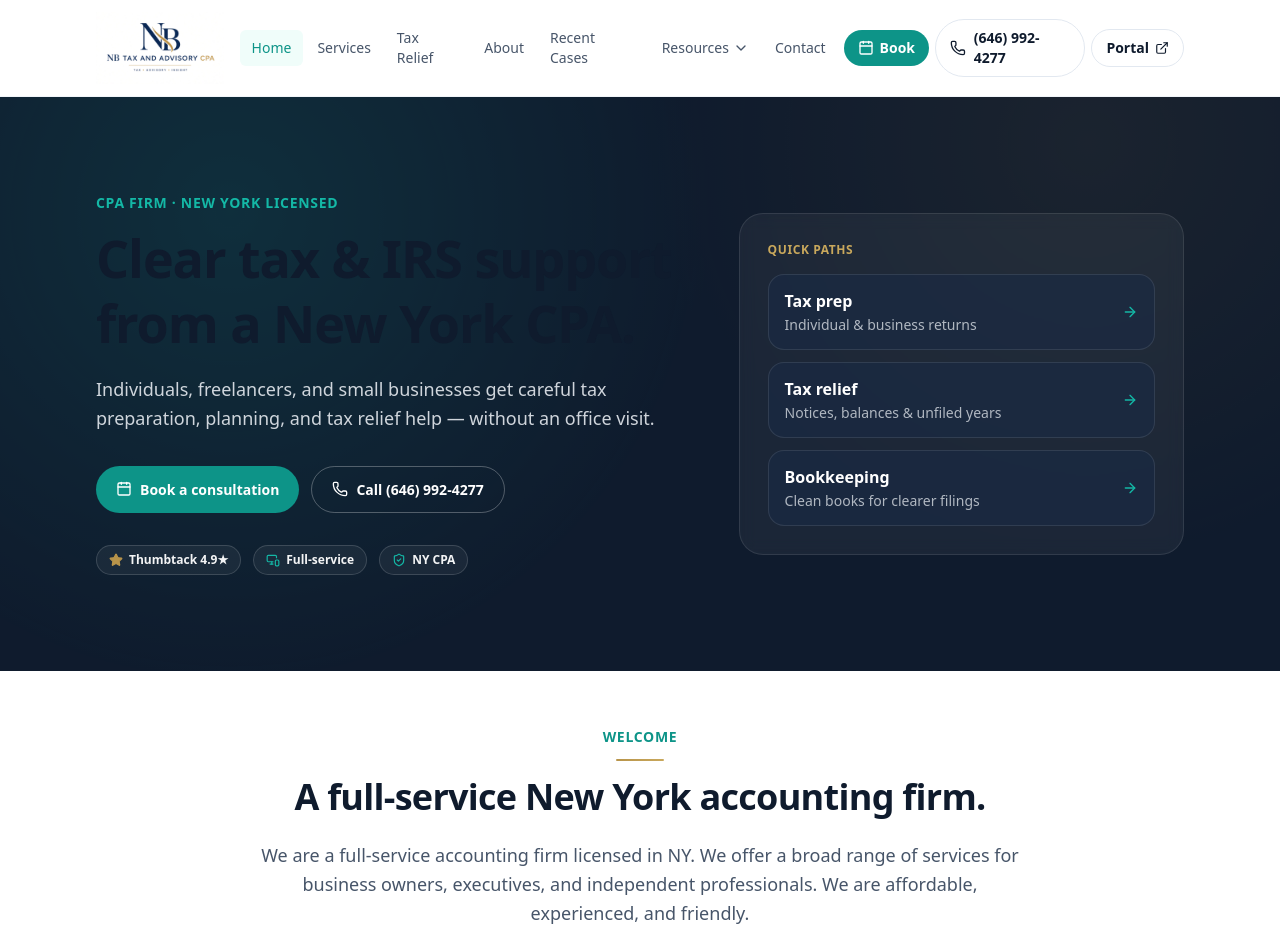
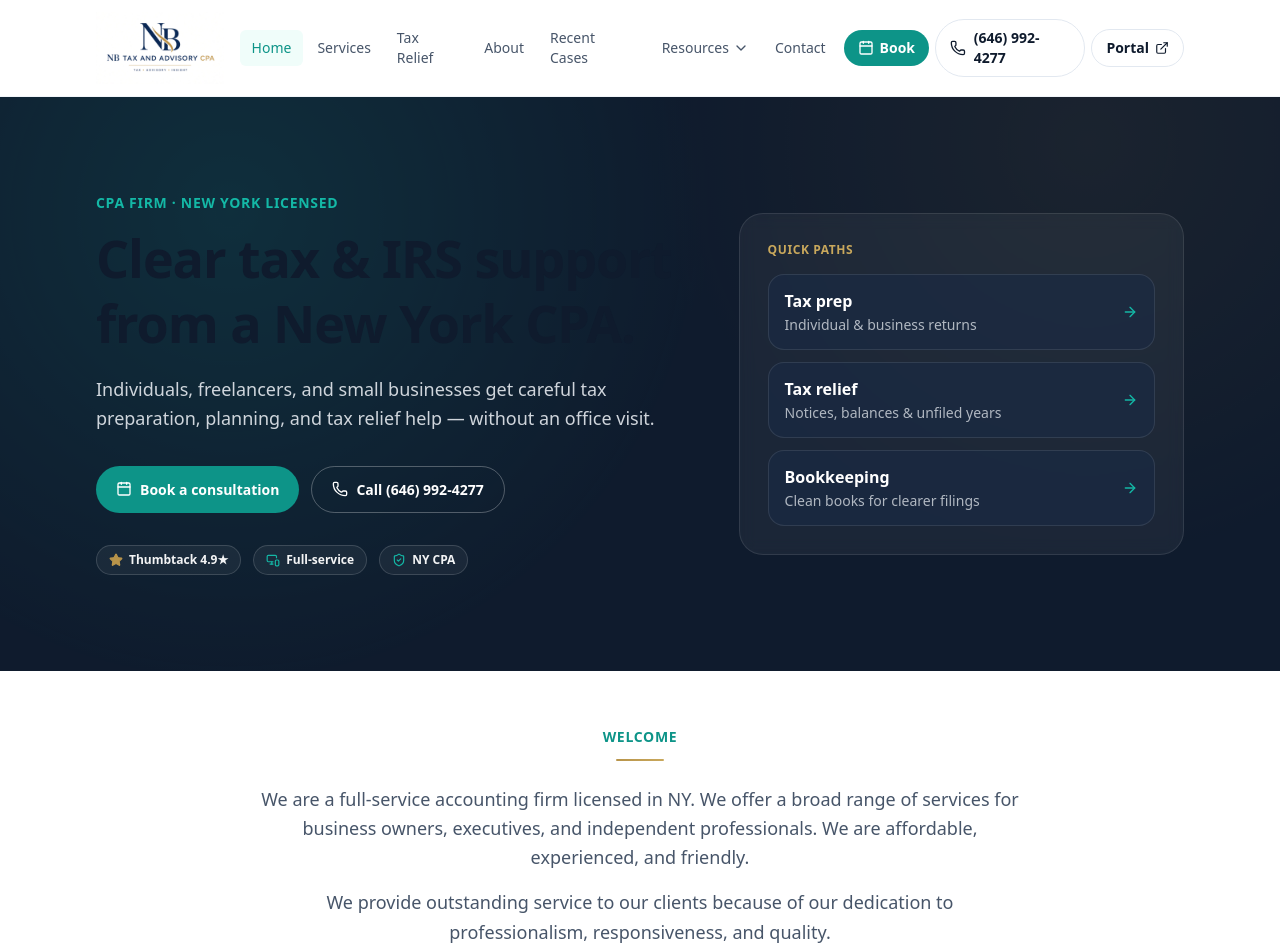
Before and after one commit to bhallanitin1989/nitin-bhalla-cpa, a Next.js app: page / in a window 1280 px wide. Shown: the top 949 px of the page. Built offline with nearby package versions, Linux system fonts and the light colour scheme.

Commit message:
Remove Welcome section heading on homepage

```diff
--- a/app/page.tsx
+++ b/app/page.tsx
@@ -226,9 +226,6 @@ export default function HomePage() {
               Welcome
             </p>
             <div className="gold-divider mx-auto mt-3" />
-            <h2 className="mt-4 text-3xl font-semibold sm:text-4xl">
-              A full-service New York accounting firm.
-            </h2>
             <div className="mt-6 space-y-4 text-lg leading-relaxed text-slate-600">
               <p>
                 We are a full-service accounting firm licensed in NY. We offer a
```
